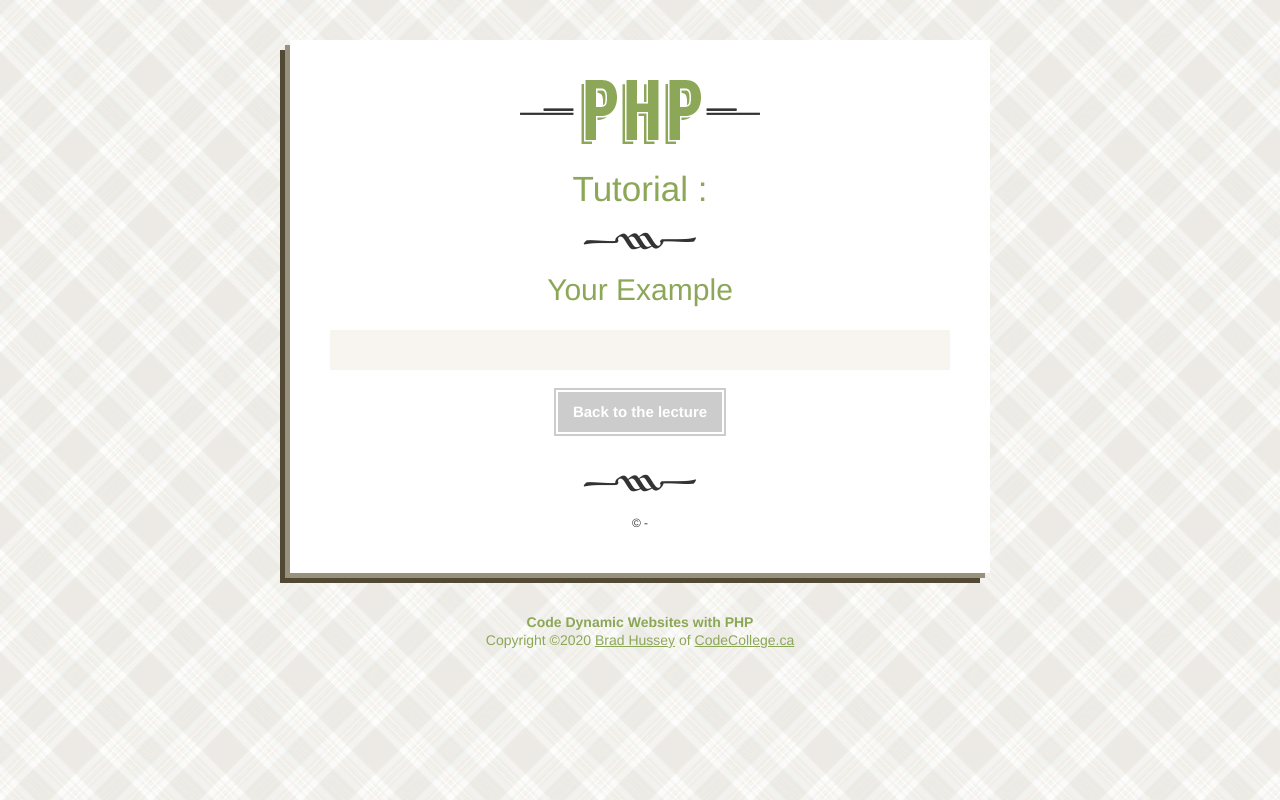
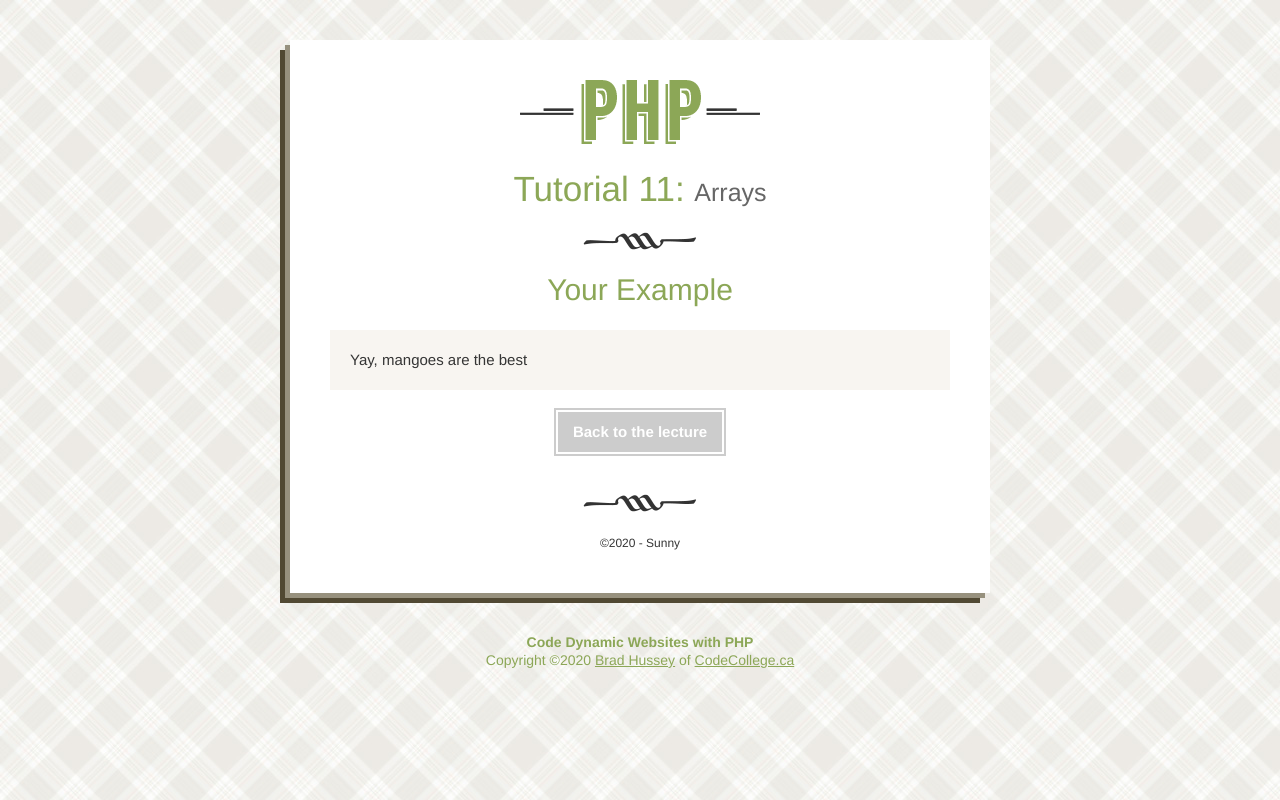
Before and after one commit to hebs87/php-basics, a PHP site: page /practice.php in a window 1280 px wide. Run offline with PHP 8.4, Linux system fonts and the light colour scheme.

Commit message:
Completed else statements challenge

```diff
--- a/11_Else/practice.php
+++ b/11_Else/practice.php
@@ -1,18 +1,22 @@
 <?php
 
-	// Constants
+    // Constants
+    define('TITLE', 'Arrays');
 
+    // Custom Variables
+    $lesson_num = 11;
+    $this_year = date('Y');
+    $my_name = 'Sunny';
 
-	// Custom Variables
-
+    $fav_fruit = 'mango';
 
 ?>
 
 <!DOCTYPE html>
-<html>
+<html lang="en">
 	<head>
-		<title>PHP <!-- TITLE --></title>
-		<link href="../assets/styles.css" rel="stylesheet">
+        <title>PHP <?php echo TITLE; ?></title>
+        <link href="../assets/styles.css" rel="stylesheet">
 	</head>
 	<body>
 		<div class="wrapper">
@@ -20,21 +24,27 @@
 				<img src="../assets/img/logo.png" alt="PHP">
 			</a>
 
-			<h1>Tutorial <!-- LESSON NUMBER -->: <small><!-- TITLE --></small></h1>
-			<hr>
+            <h1>Tutorial <?php echo $lesson_num; ?>: <small><?php echo TITLE; ?></small></h1>
+            <hr>
 
 			<h2>Your Example</h2>
 
 			<div class="sandbox">
-
+				<?php
+                    if ($fav_fruit == 'mango') {
+                        echo 'Yay, mangoes are the best';
+                    } else {
+                        echo 'So you don\'t like mangoes';
+                    };
+                ?>
 			</div><!-- end sandbox -->
 
 			<a href="index.php" class="button">Back to the lecture</a>
 
 			<hr>
 
-			<small>&copy;<!-- YEAR --> - <!-- NAME --></small>
-		</div><!-- end wrapper -->
+            <small>&copy;<?php echo $this_year; ?> - <?php echo $my_name; ?></small>
+        </div><!-- end wrapper -->
 
 		<div class="copyright-info">
 			<?php include('../assets/includes/copyright.php'); ?>
```
